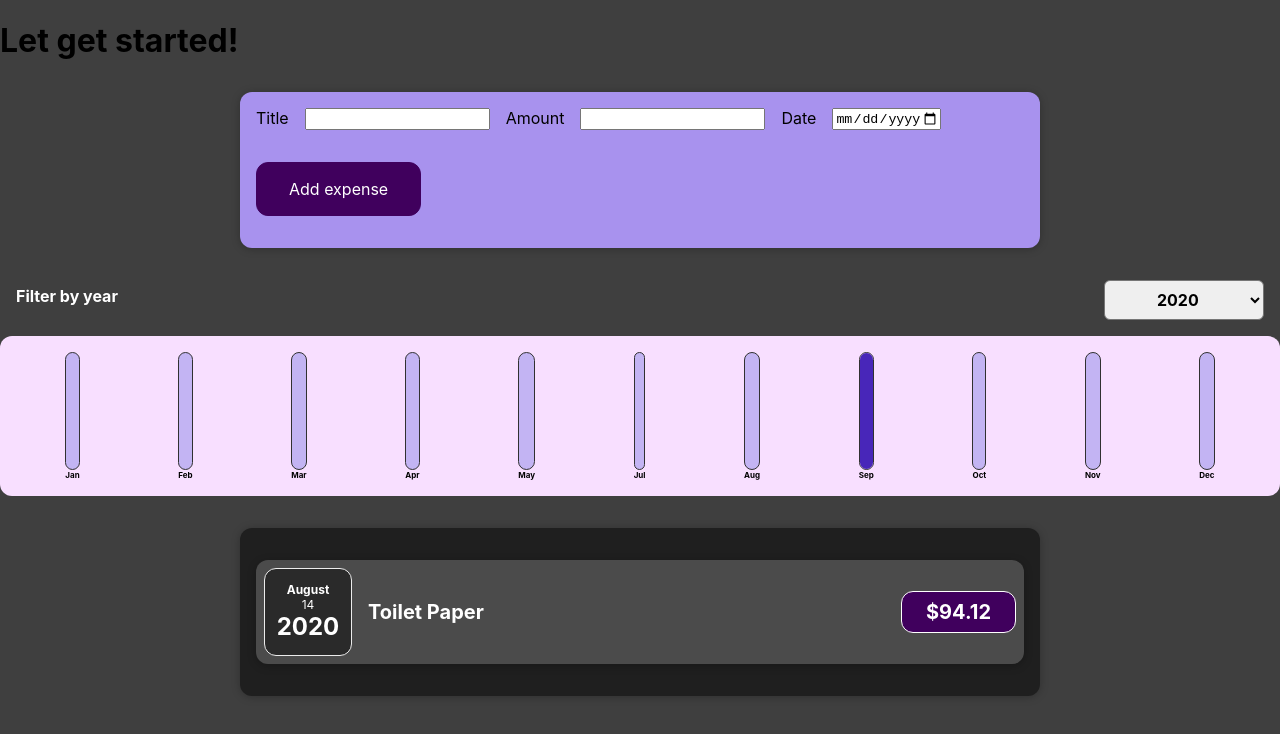
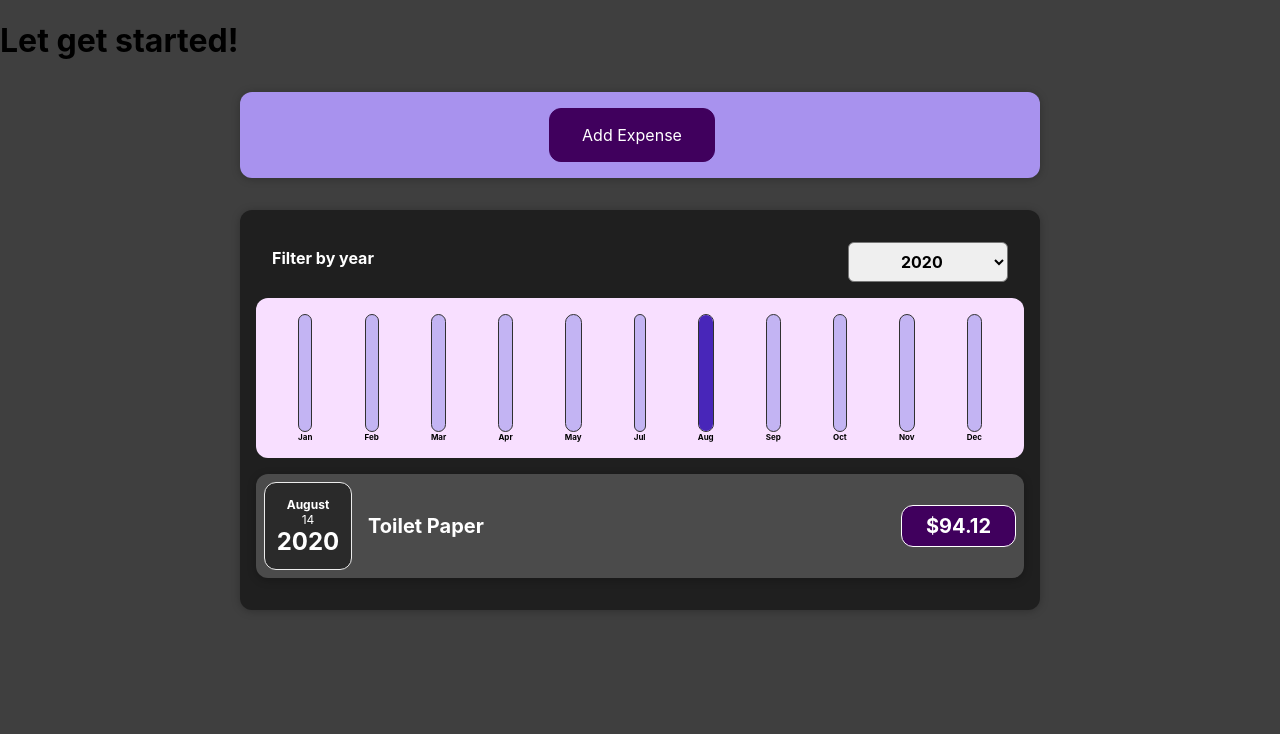
Before and after one commit to tien198/react-practice, a React (Create React App) app: page / in a window 1280 px wide. Shown: the top 734 px of the page. Built offline with nearby package versions, Linux system fonts and the light colour scheme.

Commit message:
insert cancel form and fix a little bug

```diff
--- a/src/components/Espenses/ExpenseCharBar.jsx
+++ b/src/components/Espenses/ExpenseCharBar.jsx
@@ -17,7 +17,7 @@ function ExpenseCharBar({ expenses }) {
     ];
     for (const expense of expenses) {
         const month = expense.date.getMonth();
-        chartDataPoints[month].value += expense.amount;
+        chartDataPoints[month - 1].value += expense.amount;
     }
 
     return (
--- a/src/components/Espenses/Expenses.jsx
+++ b/src/components/Espenses/Expenses.jsx
@@ -25,14 +25,11 @@ function Expenses({ items }) {
     // console.log(items);
     const filterVals = items.filter(e => e.date.getFullYear() === Number(filter));
 
-
-
-
     return (
         <div>
-            <ExpenseFilter filter={filter} onFilterChange={filterChange} />
-            <ExpenseCharBar expenses={filterVals} />
             <Card className='expenses'>
+                <ExpenseFilter filter={filter} onFilterChange={filterChange} />
+                <ExpenseCharBar expenses={filterVals} />
                 <ExpenseList filterVals={filterVals} />
             </Card>
         </div>
--- a/src/components/NewExpenses/ExpenseForm.jsx
+++ b/src/components/NewExpenses/ExpenseForm.jsx
@@ -1,7 +1,7 @@
 import React, { useState } from 'react';
 import './ExpenseForm.css';
 
-function ExpenseForm({ onSaveExpenseHander }) {
+function ExpenseForm({ onSaveExpenseHander, onSetEditing }) {
     const [title, setTitle] = useState('');
     const [amount, setAmount] = useState('');
     const [date, setDate] = useState('');
@@ -41,6 +41,10 @@ function ExpenseForm({ onSaveExpenseHander }) {
         }
     }
 
+    function cancelEditing(e) {
+        onSetEditing(false)
+    }
+
     function submitHandler(e) {
         e.preventDefault();
 
@@ -50,6 +54,7 @@ function ExpenseForm({ onSaveExpenseHander }) {
             date: new Date(date)
         }
         onSaveExpenseHander(expenseData);
+        onSetEditing(false);
         setTitle('');
         setAmount('');
         setDate('');
@@ -59,21 +64,22 @@ function ExpenseForm({ onSaveExpenseHander }) {
     return (
         <form onSubmit={submitHandler}>
             <div className='new-expense__controls'>
-                <div className='new-expense__controls'>
+                <div className='new-expense__control'>
                     <label htmlFor='title'>Title</label>
                     <input type='text' id='title' value={title} onChange={e => inputChangeHandler('title', e.target.value)} />
                 </div>
-                <div className='new-expense__controls'>
+                <div className='new-expense__control'>
                     <label htmlFor='amount'>Amount</label>
                     <input type='number' id='amount' min='0.01' step='0.01' value={amount} onChange={amountChangeHandler} />
                 </div>
-                <div className='new-expense__controls'>
+                <div className='new-expense__control'>
                     <label htmlFor='date'>Date</label>
                     <input type='date' id='date' min='2019-01-01' max='2022-12-31' value={date} onChange={dateChangeHandler} />
                 </div>
-                <div className="new-expense__actions">
-                    <button type="submit">Add expense</button>
-                </div>
+            </div>
+            <div className="new-expense__actions">
+                <button onClick={cancelEditing}>Cancel</button>
+                <button type="submit">Add expense</button>
             </div>
         </form>
     );
--- a/src/components/NewExpenses/NewExpenses.jsx
+++ b/src/components/NewExpenses/NewExpenses.jsx
@@ -1,15 +1,21 @@
-import React from 'react';
+import React, { useState } from 'react';
 import ExpenseForm from './ExpenseForm';
 import './NewExpenses.css';
 
 function NewExpenses({ saveExpenseHander }) {
+    const [isEditing, setEditing] = useState(false);
     function onSaveExpenseHander(expense) {
         saveExpenseHander(expense);
+    }
+    function activeEdit(e) {
+        setEditing(true);
     }
 
     return (
         <div className='new-expense'>
-            <ExpenseForm onSaveExpenseHander={onSaveExpenseHander} />
+            {isEditing ?
+                <ExpenseForm onSaveExpenseHander={onSaveExpenseHander} onSetEditing={setEditing} /> :
+                <button onClick={activeEdit}>Add Expense</button>}
         </div>
     );
 }
```
